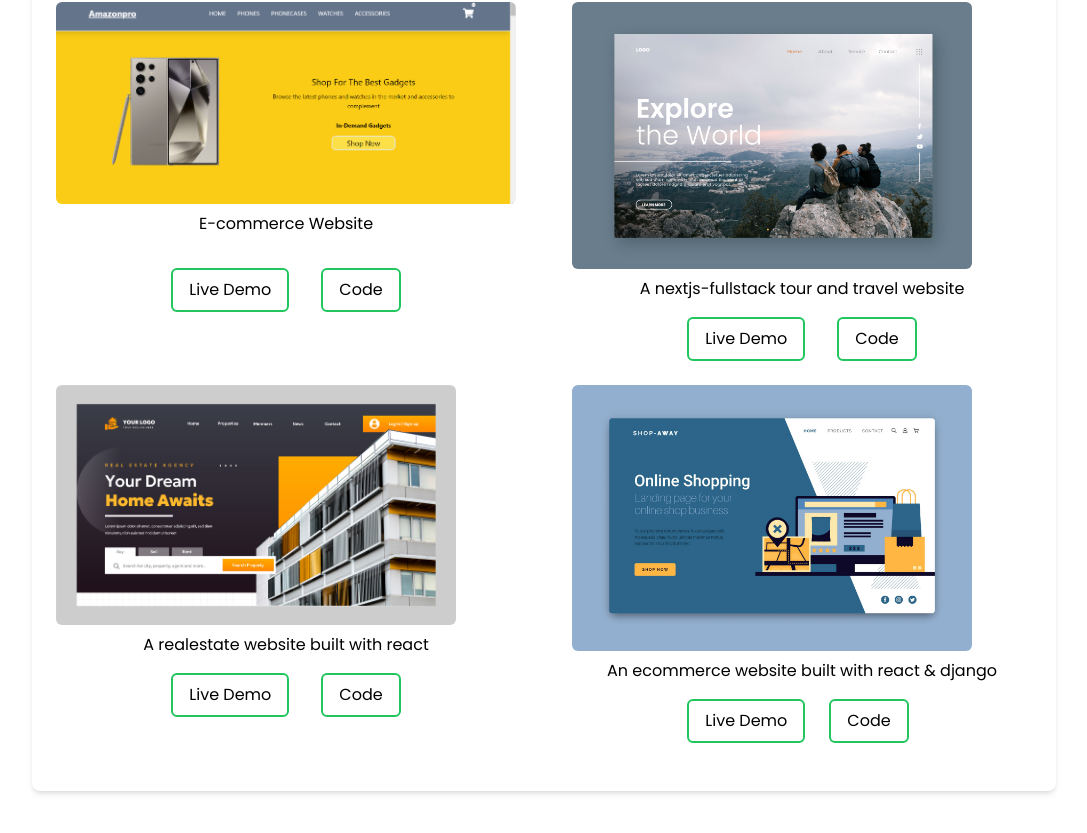
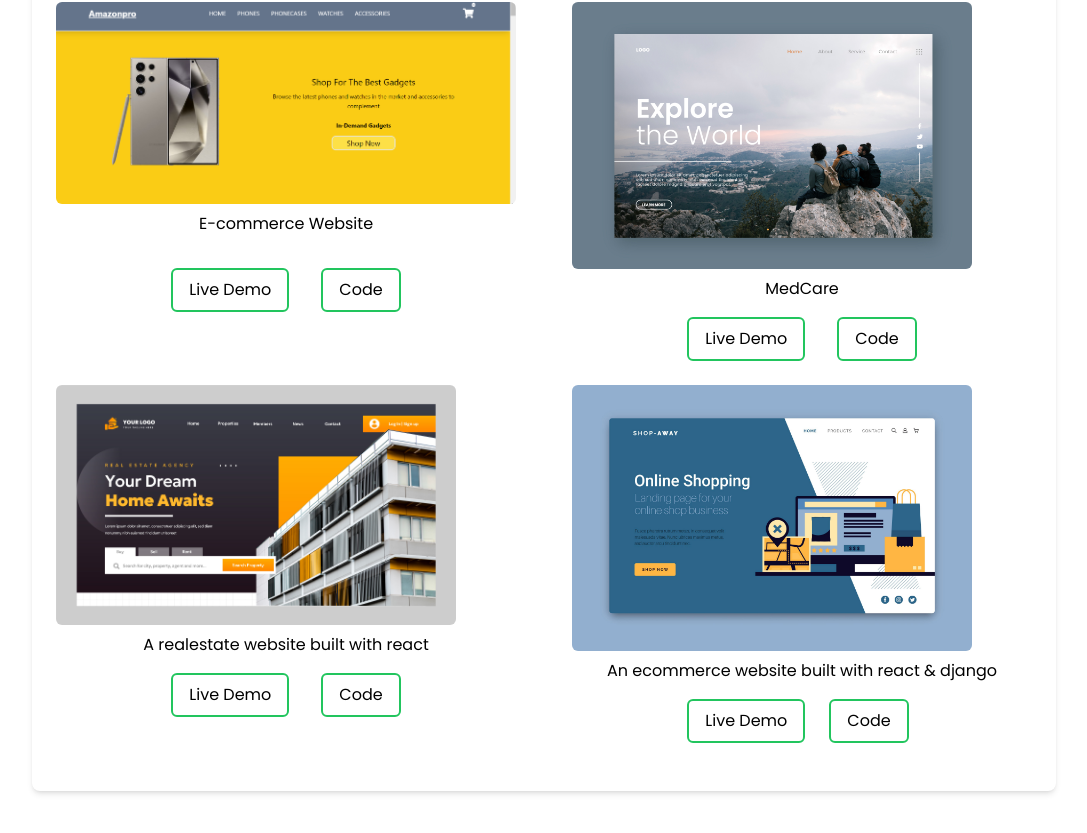
Before and after one commit to MainBank5/Nextjs-project-1, a Next.js app in the folder portfolio-nextjs/: page / in a window 1280 px wide. Shown: the part 2790-3623 px from the top of the page, without its empty margins (96-1183 px from the left). Built offline with nearby package versions, Linux system fonts and the light colour scheme.

Commit message:
Update Projects.tsx

```diff
--- a/portfolio-nextjs/src/components/Projects.tsx
+++ b/portfolio-nextjs/src/components/Projects.tsx
@@ -26,7 +26,7 @@ export default function Projects() {
                         <Image src="/travel.jpg" alt="fitnessweb" width={400} height={400} className="rounded-md" />
 
                         <div className="flex flex-col justify-center items-center py-2">
-                            <h1>A nextjs-fullstack tour and travel website</h1>
+                            <h1>MedCare</h1>
                             <div className="flex justify-end items-center py-4 text-center">
                                 <a href="http://c0gs8gscookwgww8ssgscs00.164.92.186.25.sslip.io" target="_blank" className=" text-center mx-4 py-2 px-4 border-green-500 border-2 rounded-md">Live Demo</a>
                                 <a href="#" target="_blank" className="text-center mx-4 py-2 px-4  border-green-500 border-2 rounded-md">Code</a>
```
